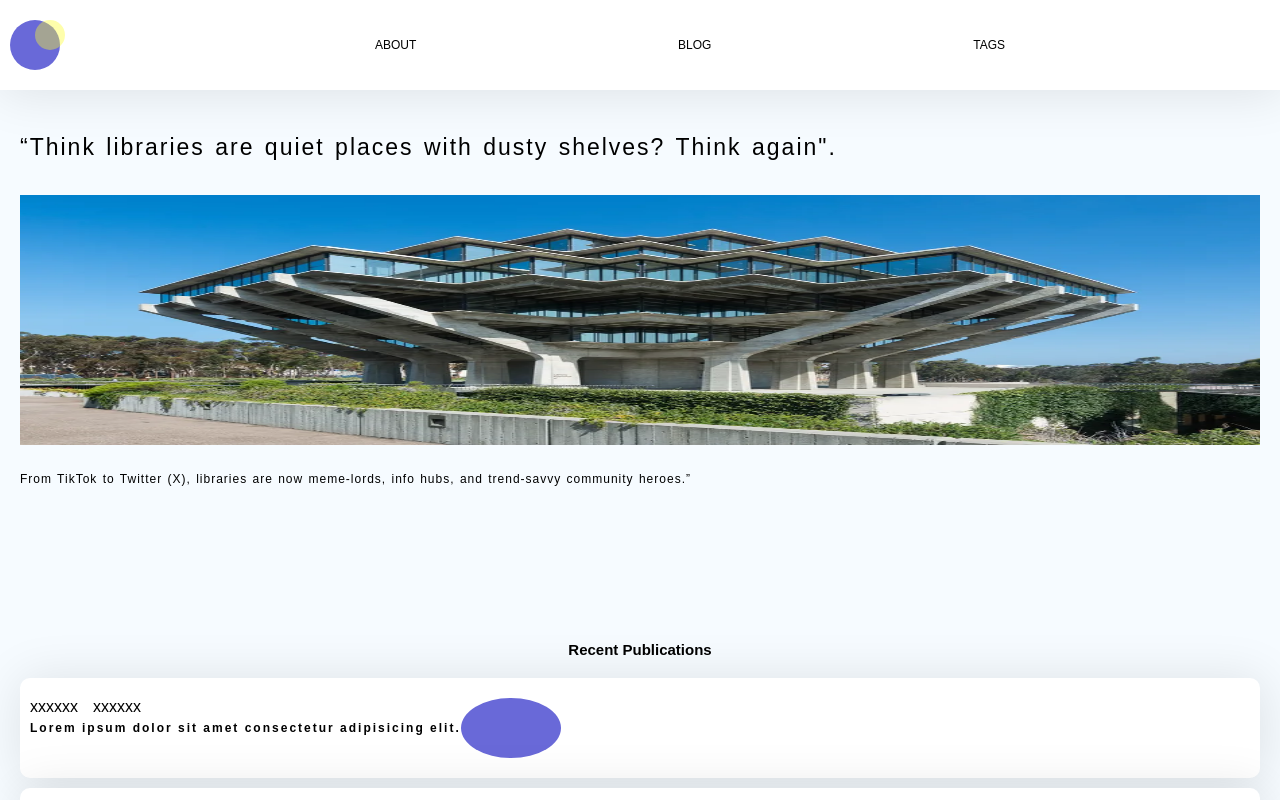
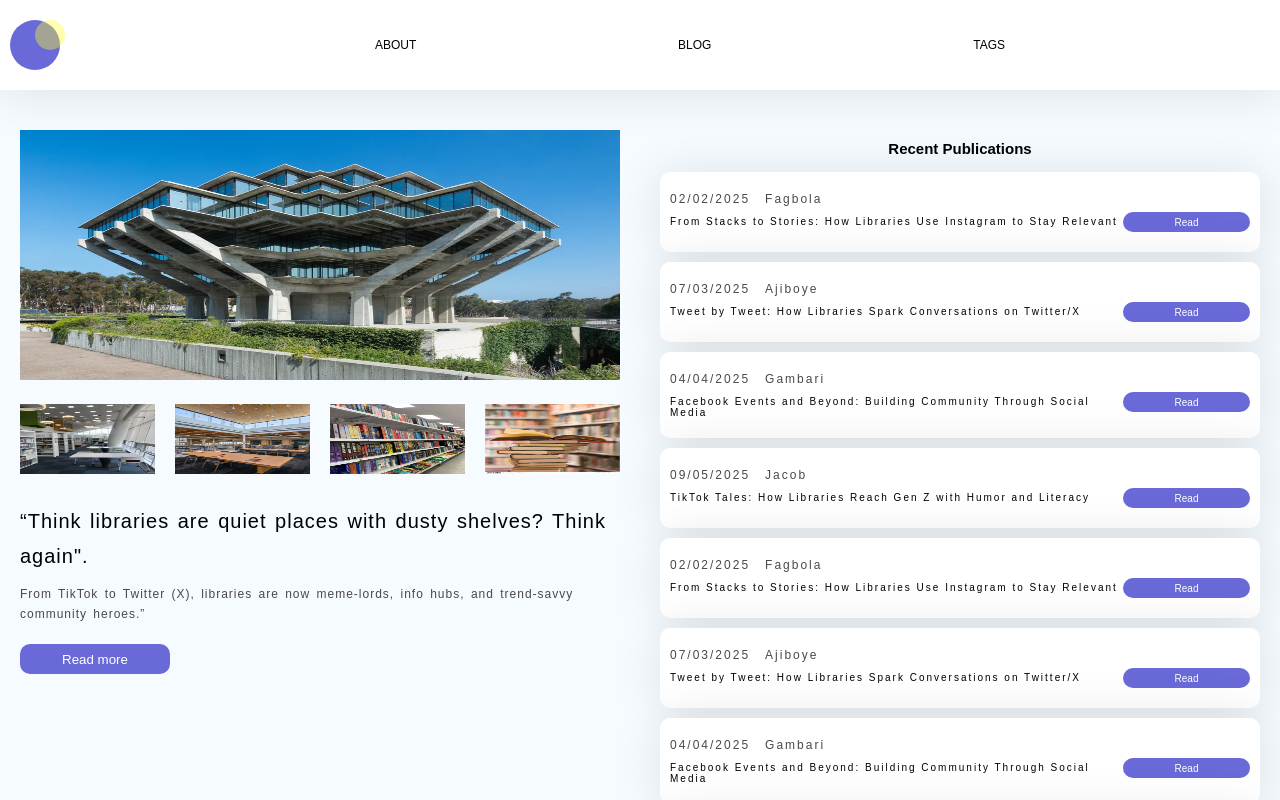
Before and after one commit to ashtagmujib/blog-post, a plain HTML site: page index.html in a window 1280 px wide. Drawn offline with Linux system fonts and the light colour scheme.

Commit message:
final code

```diff
--- a/index.html
+++ b/index.html
@@ -25,91 +25,137 @@
             <div class="theme"></div>
         </header>
 
+        <section class="view">
+
             <main>
+                <img id="libraryImage" src="./images/liobrary image.webp" alt="library">
+                <div class="imgGrid">
+                    <img class="I" src="./images/img1.jpg" alt="img1">
+                    <img class="I" src="./images/img 2.jpg" alt="img1">
+                    <img class="I" src="./images/img3.jpg" alt="img1">
+                    <img class="I" src="./images/img4.jpg" alt="img1">
+                </div>
                 <h1>“Think libraries are quiet places with dusty shelves?
                     Think again".
                 </h1>
-
-            <img id="libraryImage" src="./images/liobrary image.webp" alt="library">
 
                 <p>
                     From TikTok to Twitter (X),
                     libraries are now meme-lords, info hubs,
                     and trend-savvy community heroes.”
                 </p>
+                <button id="btn"> Read more </button>
             </main>
 
             <article>
                 <h2>recent publications</h2>
                 <div class="blogPost">
-                <div>
+                    <div class="dts">
                         <div id="abt">
-                        <p>xxxxxx</p>
-                        <p>xxxxxx</p>
+                            <p>02/02/2025</p>
+                            <p>Fagbola</p>
                         </div>
-                    <h3>Lorem ipsum dolor sit amet consectetur
-                        adipisicing elit.
+                        <h3>From Stacks to Stories: How Libraries Use Instagram to Stay Relevant
                         </h3>
                     </div>
-                <div class="img"></div>
+                    <button id="btn"> Read </button>
                 </div>
 
                 <div class="blogPost">
-                <div>
+                    <div class="dts">
                         <div id="abt">
-                        <p>xxxxxx</p>
-                        <p>xxxxxx</p>
+                            <p>07/03/2025</p>
+                            <p>Ajiboye</p>
                         </div>
-                    <h3>Lorem ipsum dolor sit amet consectetur
-                        adipisicing elit.
+                        <h3>Tweet by Tweet: How Libraries Spark Conversations on Twitter/X
                         </h3>
                     </div>
-                <div class="img"></div>
+                    <button id="btn"> Read </button>
                 </div>
 
                 <div class="blogPost">
-                <div>
+                    <div class="dts">
                         <div id="abt">
-                        <p>xxxxxx</p>
-                        <p>xxxxxx</p>
+                            <p>04/04/2025</p>
+                            <p>Gambari</p>
                         </div>
-                    <h3>Lorem ipsum dolor sit amet consectetur
-                        adipisicing elit.
+                        <h3>Facebook Events and Beyond: Building Community Through Social Media
                         </h3>
                     </div>
-                <div class="img"></div>
+                    <button id="btn"> Read </button>
+
                 </div>
 
                 <div class="blogPost">
-                <div>
+                    <div class="dts">
                         <div id="abt">
-                        <p>xxxxxx</p>
-                        <p>xxxxxx</p>
+                            <p>09/05/2025</p>
+                            <p>Jacob</p>
                         </div>
-                    <h3>Lorem ipsum dolor sit amet consectetur
-                        adipisicing elit.
+                        <h3>TikTok Tales: How Libraries Reach Gen Z with Humor and Literacy
                         </h3>
                     </div>
-                <div class="img"></div>
+                    <button id="btn"> Read </button>
                 </div>
 
                 <div class="blogPost">
-                <div>
+                    <div class="dts">
                         <div id="abt">
-                        <p>xxxxxx</p>
-                        <p>xxxxxx</p>
+                            <p>02/02/2025</p>
+                            <p>Fagbola</p>
                         </div>
-                    <h3>Lorem ipsum dolor sit amet consectetur
-                        adipisicing elit.
+                        <h3>From Stacks to Stories: How Libraries Use Instagram to Stay Relevant
                         </h3>
                     </div>
-                <div class="img"></div>
+                    <button id="btn"> Read </button>
+                </div>
+
+                <div class="blogPost">
+                    <div class="dts">
+                        <div id="abt">
+                            <p>07/03/2025</p>
+                            <p>Ajiboye</p>
+                        </div>
+                        <h3>Tweet by Tweet: How Libraries Spark Conversations on Twitter/X
+                        </h3>
+                    </div>
+                    <button id="btn"> Read </button>
+                </div>
+
+                <div class="blogPost">
+                    <div class="dts">
+                        <div id="abt">
+                            <p>04/04/2025</p>
+                            <p>Gambari</p>
+                        </div>
+                        <h3>Facebook Events and Beyond: Building Community Through Social Media
+                        </h3>
+                    </div>
+                    <button id="btn"> Read </button>
+
+                </div>
+
+                <div class="blogPost">
+                    <div class="dts">
+                        <div id="abt">
+                            <p>09/05/2025</p>
+                            <p>Jacob</p>
+                        </div>
+                        <h3>TikTok Tales: How Libraries Reach Gen Z with Humor and Literacy
+                        </h3>
+                    </div>
+                    <button id="btn"> Read </button>
                 </div>
 
                 <button id="btn"> see more</button>
+            </article>
+        </section>
 
 
-        </article>
+        <div class="mydts">
+            <p> jimoh Abdul-Mujib Ayomide </p>
+            <p> 22/52HJ097 </p>
+        </div>
 
 
     </div>
--- a/style.css
+++ b/style.css
@@ -89,12 +89,12 @@ main {
 }
 
 main h1 {
-    font-size: 23px;
+    font-size: 20px;
     line-height: 35px;
-    letter-spacing: 2px;
+    letter-spacing: 1px;
     word-spacing: 2px;
     font-weight: 400;
-    margin-bottom:30px;
+    margin-bottom:10px;
     color: #000;
     text-align: left;
 }
@@ -107,17 +107,33 @@ main h1 {
     margin-bottom: 20px;
 }
 
+.imgGrid {
+    display: flex;
+    width: 100%;
+    height: auto;
+    gap: 20px;
+
+    margin-bottom: 30px;
+}
+
+.imgGrid .I {
+    width: 25%;
+    height: 70px;
+}
+
 main p {
     font-size: 12px;
     font-weight: 100;
     letter-spacing: 1px;
-    word-spacing: 1px;
+    word-spacing: 2px;
     line-height: 20px;
+    /* opacity: 60%; */
+    color: #4b4848;
 }
 
 
 article {
-    width: 100%;
+    width: 100vw;
     height: 100%;
     margin-top: 50px;
     padding: 0 20px;
@@ -131,7 +147,7 @@ article {
 
 article h2 {
     font-size: 15px;
-    margin-bottom: 20px;
+    margin-bottom: 15px;
     text-transform: capitalize;
 }
 
@@ -147,15 +163,28 @@ article .blogPost {
     display: flex;
 }
 
+article .blogPost .dts {
+    width: 80%;
+    height: auto;
+}
+
 article .blogPost #abt {
     display: flex;
     gap: 15px;
 }
 
-article .blogPost h3 {
+article .blogPost #abt p {
     font-size: 12px;
     letter-spacing: 2px;
-    margin-top: 5px;
+    color: #4b4848;
+}
+
+article .blogPost h3 {
+    font-size: 10px;
+    letter-spacing: 2px;
+    margin-top: 10px;
+    font-weight: lighter;
+    color: #000;
 }
 
 article .blogPost .img {
@@ -163,6 +192,14 @@ article .blogPost .img {
     height: 60px;
     background-color: rgb(105, 105, 216);
     border-radius: 50%;
+}
+
+article .blogPost #btn {
+    width: 130px;
+    height: 20px;
+    font-size: 10px;
+    display: block;
+    float:right;
 }
 
 
@@ -185,3 +222,29 @@ article .blogPost .img {
     transform: scale(110%);
     transition: all 0.3s ease-in-out;
 }
+
+
+
+
+@media (min-width:785px) {
+
+    .view {
+        display: flex;
+        flex-direction: row;
+    }
+}
+
+
+
+.mydts {
+    width: 100vw;
+    height: auto;
+    margin-top: 50px;
+    display: flex;
+    flex-direction: column;
+    align-items: center;
+    justify-content: center;
+
+    color: #4b4848;
+    letter-spacing: 2px;
+}
```
Also changed, not shown: images/img 2.jpg (added), images/img1.jpg (added), images/img3.jpg (added), images/img4.jpg (added). Lines whose indentation alone changed are shown as unchanged.
